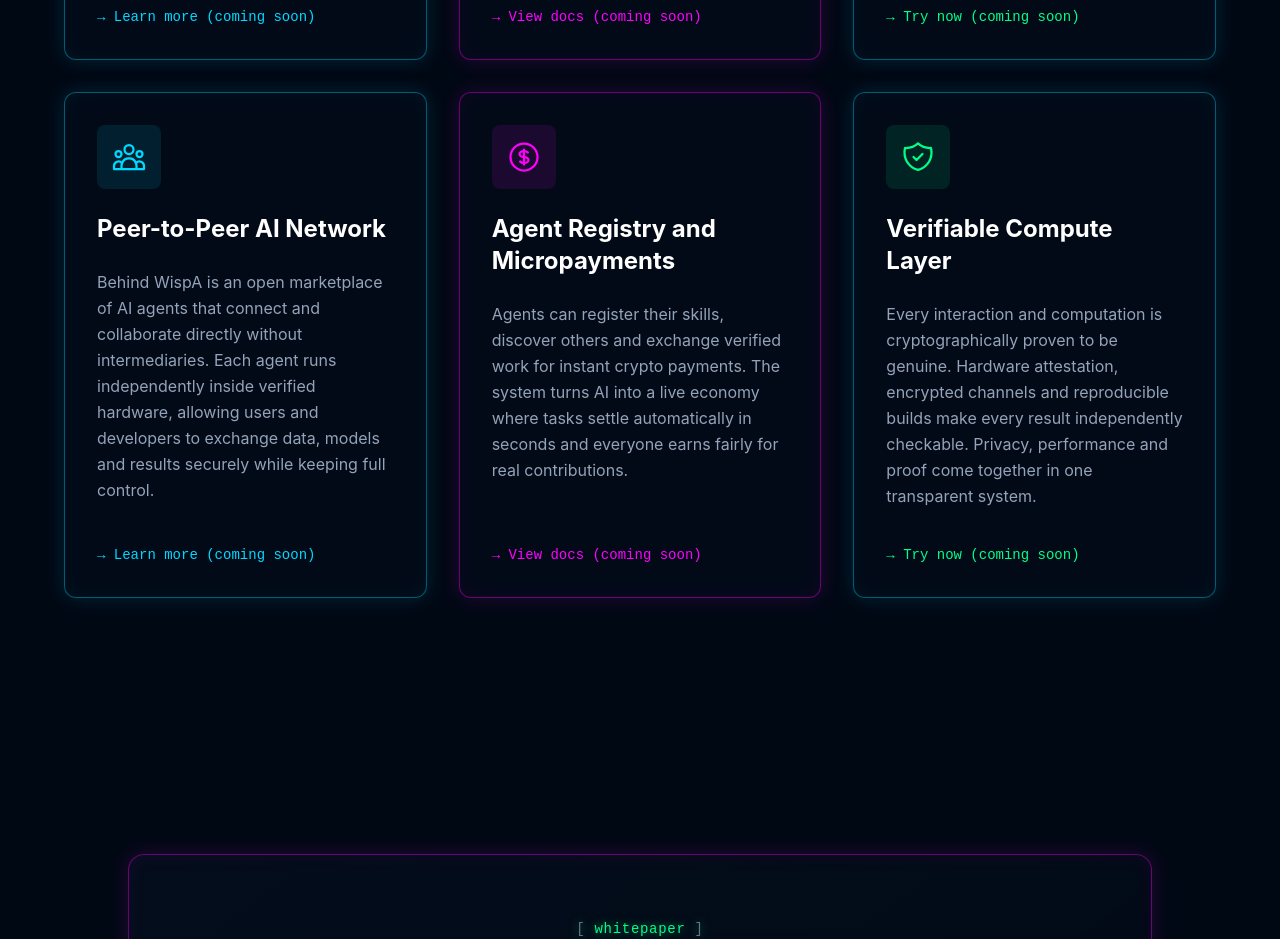
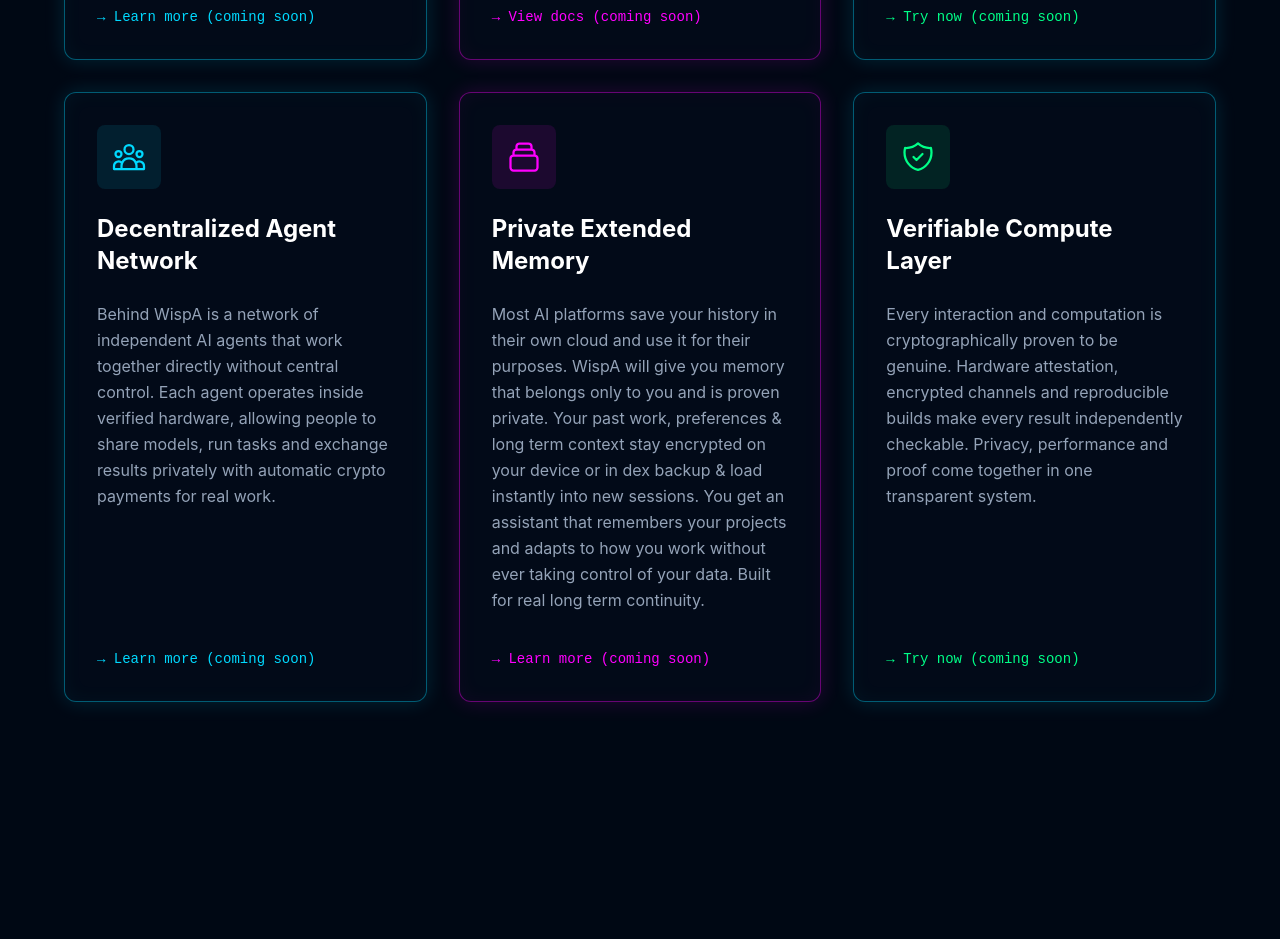
Before and after one commit to TuberDAO/Wispa, a Next.js app: page / in a window 1280 px wide. Shown: the part 2720-3659 px from the top of the page. Built offline with nearby package versions, Linux system fonts and the light colour scheme.

Commit message:
Update homepage text and memory section

```diff
--- a/app/page.tsx
+++ b/app/page.tsx
@@ -207,35 +207,35 @@
 
             {/* Second Row of Boxes */}
             <div className="grid md:grid-cols-3 gap-6 lg:gap-8 mt-6 lg:mt-8">
-              {/* Peer-to-Peer AI Network */}
+              {/* Decentralized Agent Network */}
               <div className="group cyber-border-cyan rounded-xl p-8 bg-cyber-navy/20 backdrop-blur-sm hover:bg-cyber-navy/40 hover:box-glow-cyan transition-all duration-300 transform hover:-translate-y-2 flex flex-col">
                 <div className="w-16 h-16 rounded-lg bg-cyber-cyan/10 flex items-center justify-center group-hover:bg-cyber-cyan/20 transition-colors mb-6">
                   <svg className="w-9 h-9 text-cyber-cyan" fill="none" viewBox="0 0 24 24" stroke="currentColor">
                     <path strokeLinecap="round" strokeLinejoin="round" strokeWidth={1.5} d="M17 20h5v-2a3 3 0 00-5.356-1.857M17 20H7m10 0v-2c0-.656-.126-1.283-.356-1.857M7 20H2v-2a3 3 0 015.356-1.857M7 20v-2c0-.656.126-1.283.356-1.857m0 0a5.002 5.002 0 019.288 0M15 7a3 3 0 11-6 0 3 3 0 016 0zm6 3a2 2 0 11-4 0 2 2 0 014 0zM7 10a2 2 0 11-4 0 2 2 0 014 0z" />
                   </svg>
                 </div>
-                <h3 className="text-2xl font-bold text-white mb-6">Peer-to-Peer AI Network</h3>
+                <h3 className="text-2xl font-bold text-white mb-6">Decentralized Agent Network</h3>
                 <p className="text-text-secondary leading-relaxed mb-6 flex-grow">
-                  Behind WispA is an open marketplace of AI agents that connect and collaborate directly without intermediaries. Each agent runs independently inside verified hardware, allowing users and developers to exchange data, models and results securely while keeping full control.
+                  Behind WispA is a network of independent AI agents that work together directly without central control. Each agent operates inside verified hardware, allowing people to share models, run tasks and exchange results privately with automatic crypto payments for real work.
                 </p>
                 <div className="pt-2">
                   <span className="inline-block text-cyber-cyan text-sm font-mono">→ Learn more (coming soon)</span>
                 </div>
               </div>
 
-              {/* Agent Registry and Micropayments */}
+              {/* Private Extended Memory */}
               <div className="group cyber-border-magenta rounded-xl p-8 bg-cyber-navy/20 backdrop-blur-sm hover:bg-cyber-navy/40 hover:box-glow-magenta transition-all duration-300 transform hover:-translate-y-2 flex flex-col">
                 <div className="w-16 h-16 rounded-lg bg-cyber-magenta/10 flex items-center justify-center group-hover:bg-cyber-magenta/20 transition-colors mb-6">
                   <svg className="w-9 h-9 text-cyber-magenta" fill="none" viewBox="0 0 24 24" stroke="currentColor">
-                    <path strokeLinecap="round" strokeLinejoin="round" strokeWidth={1.5} d="M12 8c-1.657 0-3 .895-3 2s1.343 2 3 2 3 .895 3 2-1.343 2-3 2m0-8c1.11 0 2.08.402 2.599 1M12 8V7m0 1v8m0 0v1m0-1c-1.11 0-2.08-.402-2.599-1M21 12a9 9 0 11-18 0 9 9 0 0118 0z" />
+                    <path strokeLinecap="round" strokeLinejoin="round" strokeWidth={1.5} d="M19 11H5m14 0a2 2 0 012 2v6a2 2 0 01-2 2H5a2 2 0 01-2-2v-6a2 2 0 012-2m14 0V9a2 2 0 00-2-2M5 11V9a2 2 0 012-2m0 0V5a2 2 0 012-2h6a2 2 0 012 2v2M7 7h10" />
                   </svg>
                 </div>
-                <h3 className="text-2xl font-bold text-white mb-6">Agent Registry and Micropayments</h3>
+                <h3 className="text-2xl font-bold text-white mb-6">Private Extended Memory</h3>
                 <p className="text-text-secondary leading-relaxed mb-6 flex-grow">
-                  Agents can register their skills, discover others and exchange verified work for instant crypto payments. The system turns AI into a live economy where tasks settle automatically in seconds and everyone earns fairly for real contributions.
+                  Most AI platforms save your history in their own cloud and use it for their purposes. WispA will give you memory that belongs only to you and is proven private. Your past work, preferences & long term context stay encrypted on your device or in dex backup & load instantly into new sessions. You get an assistant that remembers your projects and adapts to how you work without ever taking control of your data. Built for real long term continuity.
                 </p>
                 <div className="pt-2">
-                  <span className="inline-block text-cyber-magenta text-sm font-mono">→ View docs (coming soon)</span>
+                  <span className="inline-block text-cyber-magenta text-sm font-mono">→ Learn more (coming soon)</span>
                 </div>
               </div>
 
```
